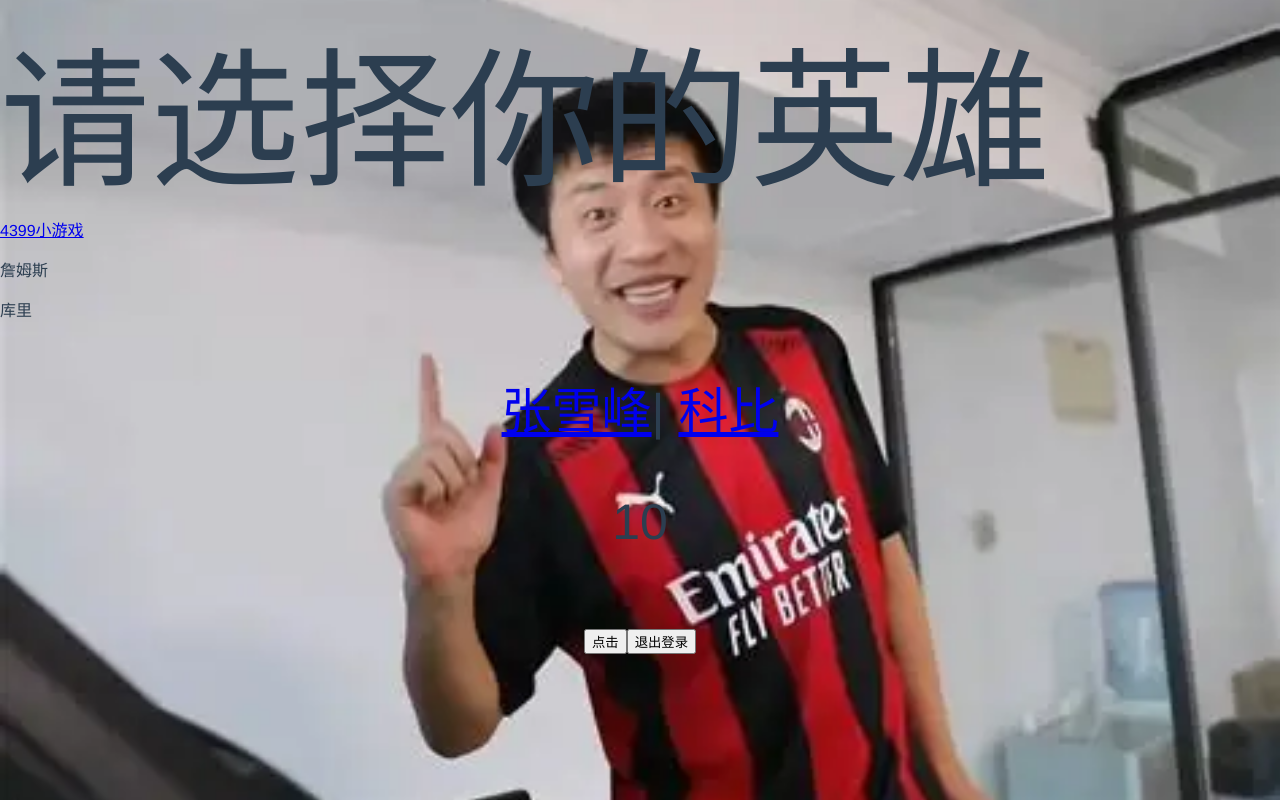
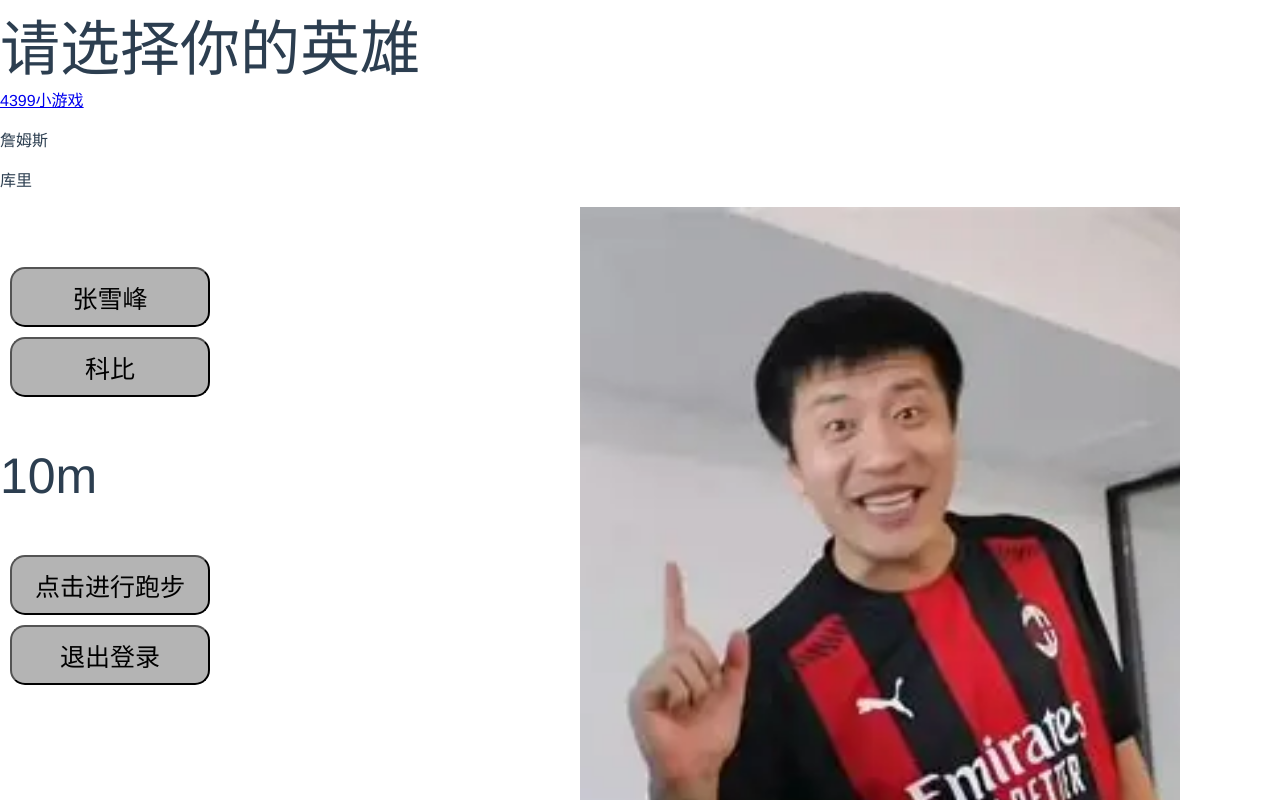
Before and after one commit to Trump258-arch/Music-player-demo, a Vue app: page /home in a window 1280 px wide. Shown: the top 800 px of the page. Built offline with nearby package versions, Linux system fonts and the light colour scheme; sample sign-in values are in the browser's storage.

Commit message:
牢大音乐盒维护8.27

```diff
--- a/package.json
+++ b/package.json
@@ -4,7 +4,8 @@
   "private": true,
   "scripts": {
     "serve": "vue-cli-service serve",
-    "build": "vue-cli-service build"
+    "build": "vue-cli-service build",
+    "dev":"vue-cli-service serve --host 0.0.0.0"
   },
   "dependencies": {
     "core-js": "^3.8.3",
--- a/src/components/HelloWorld.vue
+++ b/src/components/HelloWorld.vue
@@ -1,9 +1,9 @@
 <template>
-    <span style="font-size:150px" @click="handleClick">{{ Kobe }}</span><!--v-bind:属性可以简写为:-->
-    <div v-html="text"></div>
-    <div v-for="item in items" :key="item.id">
-      <p v-if="item.sit === '活着'">{{ item.name }}</p>
-    </div>
+  <span style="font-size:60px" @click="handleClick">{{ Kobe }}</span><!--v-bind:属性可以简写为:-->
+  <div v-html="text"></div>
+  <div v-for="item in items" :key="item.id">
+    <p v-if="item.sit === '活着'">{{ item.name }}</p>
+  </div>
 </template>
 
 <script>
@@ -26,11 +26,17 @@ export default {
   methods: {
     handleClick() {
       this.Kobe = '牢大坠机了';
-      return this.Kobe;
     },
-    sendClickhander(){
-      this.$emit('sendClickhander',this.Kobe);
+    sendClickhander() {
+      this.$emit('sendClickhander', this.Kobe);
     }
   }
 }
 </script>
+
+<style scoped>
+span {
+  display: block;
+  text-align: left;
+}
+</style>
--- a/src/views/Home.vue
+++ b/src/views/Home.vue
@@ -1,26 +1,46 @@
 <template>
   <!-- 首页：一张背景图 + 两个导航链接 -->
-  <div class="background" style="background-image: url('/img/icons/张雪峰老师.webp')">
+  <div>
     <!-- router-link 渲染出来就是一个 <a> 标签，点击后切换路由页面 -->
-    <HelloWorld @sendClickhander="handleSendClickhander" msg="Welcome to Your Vue.js App" />
-    <div style="font-size:50px;text-align:center;margin-top:50px">
-      <router-link to="/zxf">张雪峰</router-link>|
-      <router-link to="/kobe">科比</router-link>
-      <p>{{ getCounter }}</p>
-      <button @click="addClick">点击</button>
-      <button @click="exitHandler">退出登录</button>
+    <!-- 注意：@sendClickhander 对应的 handleSendClickhander 方法已不存在，
+         监听必须一起删掉，否则 HelloWorld 一触发事件 Vue 就会警告 -->
+    <HelloWorld msg="Welcome to Your Vue.js App" />
+    <div style="display:flex;">
+      <div style="font-size:50px;margin-top:50px">
+        <button @click="clickZXFhandler">张雪峰</button>
+        <button @click="clickKOBEhandler">科比</button>
+        <p>{{ getCounter +'m'}}</p>
+        <button @click="addClick">点击进行跑步</button>
+        <button @click="exitHandler">退出登录</button>
+      </div>
+      <div class="backgroundImg">
+        <!-- 两张英雄图叠在一起铺满盒子，v-show 按"当前选中的英雄"决定显示哪张 -->
+        <div class="hero-img" v-show="currentHero === 'zxf'"
+          style="background-image: url('/img/icons/张雪峰老师.webp');"></div>
+        <div class="hero-img" v-show="currentHero === 'kobe'"
+          :style="{ backgroundImage: 'url(' + oip + ')' }"></div>
+      </div>
     </div>
   </div>
 </template>
 
 <script>
 import HelloWorld from '../components/HelloWorld.vue'
+// src/assets 里的图片要用 import 引入，webpack 才会打包出正确路径
+import oip from '../assets/OIP-C.jpg'
 import { mapGetters, mapMutations } from 'vuex'
+
 
 export default {
   name: 'Home',
   components: {
     HelloWorld
+  },
+  data() {
+    return {
+      currentHero: 'zxf',   // 当前选中的英雄：'zxf' 显示张雪峰图，'kobe' 显示科比图
+      oip                   // 关键：import 的图片必须放进 data，模板里才能访问到
+    }
   },
   computed: {
     ...mapGetters(["getCounter"])
@@ -30,9 +50,19 @@ export default {
     addClick() {
       this.addCounter(10);
     },
-    exitHandler(){
-       localStorage.removeItem('token')
-       this.$router.push('/')
+    exitHandler() {
+      localStorage.removeItem('token')
+      this.$router.push('/')
+    },
+    // 联动：先切背景图，1 秒后再跳转——让你能看见切换效果
+    // setTimeout 第一个参数必须是"函数"，所以要用箭头函数把跳转包起来
+    clickZXFhandler() {
+      this.currentHero = 'zxf'
+      setTimeout(() => this.$router.push('/zxf'), 1000)
+    },
+    clickKOBEhandler() {
+      this.currentHero = 'kobe'
+      setTimeout(() => this.$router.push('/kobe'), 1000)
     }
   }
 
@@ -48,10 +78,35 @@ export default {
   border-radius: 50%;
 }
 
-.background {
+.backgroundImg {
+  position: relative;          /* 让两张英雄图层能绝对定位铺满它 */
   background-size: cover;
   background-position: center;
   height: 100vh;
-  width: 100vw;
+  width: 600px;
+  margin-left: auto;
+  margin-right: 100px;
+}
+
+/* 两张英雄图：都绝对定位铺满盒子、叠在一起，v-show 控制显示哪张 */
+.hero-img {
+  position: absolute;
+  top: 0;
+  left: 0;
+  width: 100%;
+  height: 100%;
+  background-size: cover;
+  background-position: center;
+}
+
+button {
+  background-color: rgba(180, 180, 180, 1);
+  font-size: 25px;
+  height: 60px;
+  text-align: center;
+  width: 200px;
+  border-radius: 15px;
+  margin: 10px;
+  display: block;
 }
 </style>
```
